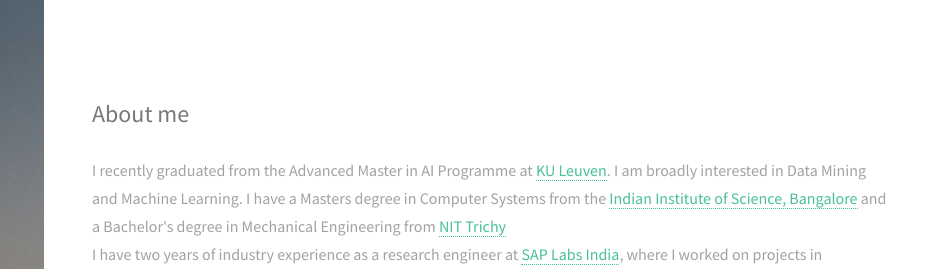
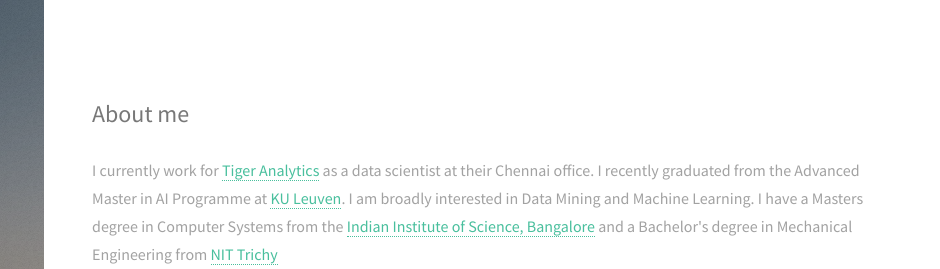
Before and after one commit to bhatturam/bhatturam.github.io, a plain HTML site: page index.html in a window 1280 px wide. Shown: the top 269 px of the page, 340-1280 px from the left. Drawn offline with Linux system fonts and the light colour scheme.

Commit message:
Changed desig

```diff
--- a/index.html
+++ b/index.html
@@ -30,6 +30,7 @@
 				<!-- One -->
 					<section id="bio">
 						<h2>About me</h2>
+                                                I currently work for <a href="http://www.tigeranalytics.com/">Tiger Analytics</a> as a data scientist at their Chennai office.
 						I recently graduated from the Advanced Master in AI Programme at <a href="http://www.kuleuven.be">KU Leuven</a>. I am broadly interested in Data Mining and Machine Learning.
 						I have a Masters degree in Computer Systems from the  <a href="http://www.iisc.ernet.in">Indian Institute of Science, Bangalore</a> and a
 						Bachelor's degree in Mechanical Engineering from <a href="http://www.nitt.edu/">NIT Trichy</a> <br/>
```
